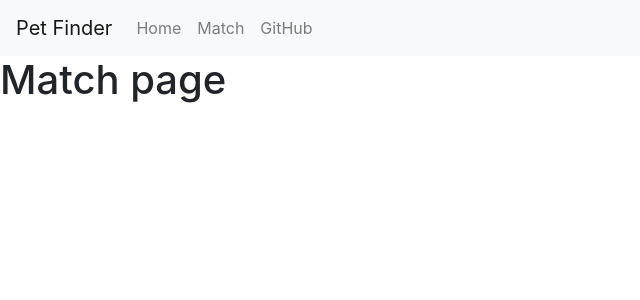
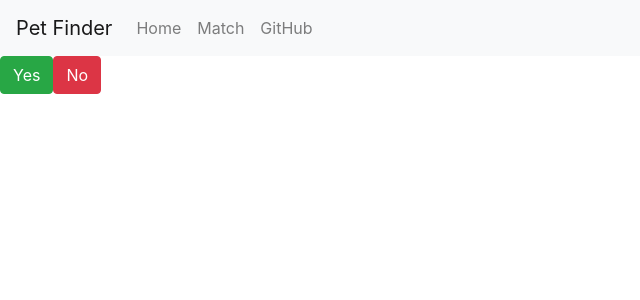
Before and after one commit to Codubee/PetFinderMW3-4, a React (Create React App) app in the folder frontend/: page /match in a window 1280 px wide. Shown: the top 300 px of the page, without its empty margins (0-640 px from the left). Built offline with nearby package versions, Linux system fonts and the light colour scheme.

Commit message:
Added the yes or no buttons (#11)

```diff
--- a/frontend/src/views/Match.js
+++ b/frontend/src/views/Match.js
@@ -1,10 +1,22 @@
 import React from 'react'
+import {Button} from 'reactstrap'
 
+class Match extends React.Component{
+    constructor(props){
+        super(props)
 
-function Match(){
-    return(
-        <h1>Match page</h1>
-    )
+    }
+    render(){
+        return(
+            <div>
+                {/* Image component beneath this comment*/}
+                <Button color="success">Yes</Button>
+                <Button color="danger">No</Button>
+                {/* Results components will go below this comment */}
+            </div>
+        )
+    }
+
 }
 
 export default Match
```
